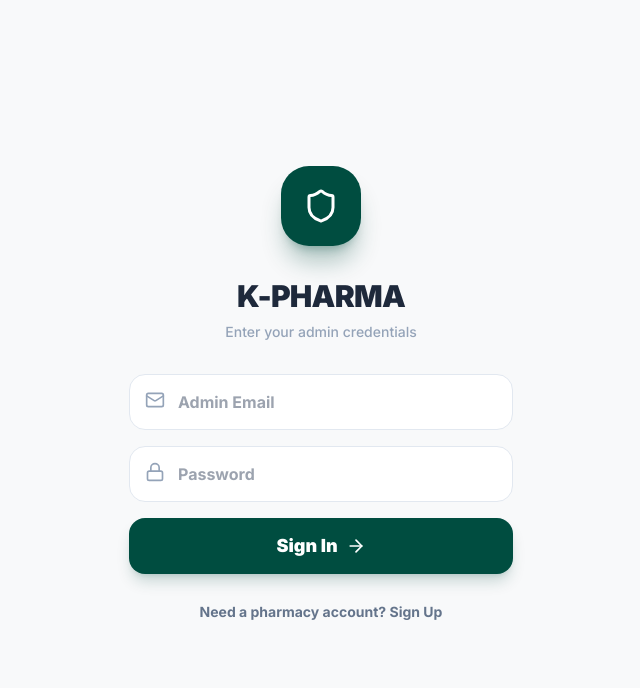
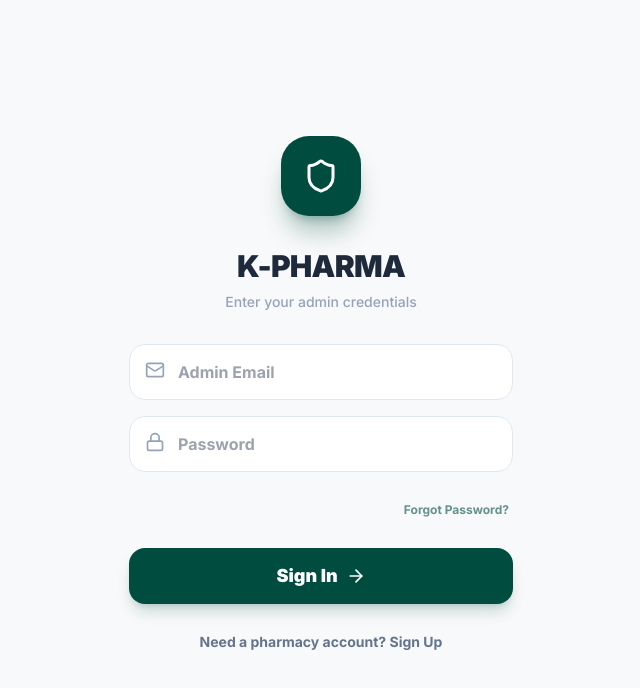
Before and after one commit to Luffytheninja/k-pharma, a Next.js app: page / in a window 1280 px wide. Shown: the top 688 px of the page, without its empty margins (319-959 px from the left). Built offline with nearby package versions, Linux system fonts and the light colour scheme; no server answers.

Commit message:
Implemented end-to-end Password Recovery flow with Forgot Password UI and deep-linked Reset mode

```diff
--- a/src/app/page.tsx
+++ b/src/app/page.tsx
@@ -42,6 +42,8 @@ export default function Home() {
   // DEEP DEBUG NET
   const [globalError, setGlobalError] = useState("");
 
+  const [authMode, setAuthMode] = useState<"login" | "update_password" | undefined>(undefined);
+
   useEffect(() => {
     setMounted(true);
 
@@ -50,8 +52,11 @@ export default function Home() {
       setIsAuthed(!!session);
     });
 
-    const { data: { subscription } } = supabase.auth.onAuthStateChange((_event, session) => {
+    const { data: { subscription } } = supabase.auth.onAuthStateChange((event, session) => {
       setIsAuthed(!!session);
+      if (event === "PASSWORD_RECOVERY") {
+        setAuthMode("update_password");
+      }
     });
 
     return () => subscription.unsubscribe();
@@ -130,7 +135,9 @@ export default function Home() {
   if (!mounted) return null;
 
   if (isAuthed === null) return null; // Still checking session
-  if (isAuthed === false) return <AuthScreen onSuccess={() => setIsAuthed(true)} />;
+  if (isAuthed === false || authMode === "update_password") {
+    return <AuthScreen initialMode={authMode} onSuccess={() => { setIsAuthed(true); setAuthMode(undefined); }} />;
+  }
 
   return (
     <div className="fixed inset-0 overflow-hidden bg-[#f8f9fa]">
--- a/src/components/AuthScreen.tsx
+++ b/src/components/AuthScreen.tsx
@@ -7,34 +7,45 @@ import { supabase } from "@/lib/supabase";
 
 interface AuthScreenProps {
   onSuccess: () => void;
+  initialMode?: "login" | "signup" | "onboarding" | "forgot" | "update_password";
 }
 
-export default function AuthScreen({ onSuccess }: AuthScreenProps) {
-  const [mode, setMode] = useState<"login" | "signup" | "onboarding">("login");
+export default function AuthScreen({ onSuccess, initialMode = "login" }: AuthScreenProps) {
+  const [mode, setMode] = useState<"login" | "signup" | "onboarding" | "forgot" | "update_password">(initialMode);
   const [email, setEmail] = useState("");
   const [password, setPassword] = useState("");
   const [pharmacyName, setPharmacyName] = useState("");
   const [loading, setLoading] = useState(false);
   const [error, setError] = useState("");
+  const [successMsg, setSuccessMsg] = useState("");
 
   const handleAuth = async () => {
     setLoading(true);
     setError("");
+    setSuccessMsg("");
     try {
       if (mode === "login") {
         const { error } = await supabase.auth.signInWithPassword({ email, password });
         if (error) throw error;
         await checkOnboarding();
+      } else if (mode === "forgot") {
+        const { error } = await supabase.auth.resetPasswordForEmail(email, {
+          redirectTo: window.location.origin,
+        });
+        if (error) throw error;
+        setSuccessMsg("Reset link sent! Please check your email inbox.");
+      } else if (mode === "update_password") {
+        const { error } = await supabase.auth.updateUser({ password });
+        if (error) throw error;
+        setSuccessMsg("Password updated successfully! You can now log in.");
+        setMode("login");
       } else {
         const { data, error } = await supabase.auth.signUp({ email, password });
         if (error) throw error;
-
-        // If Supabase is configured to not auto-login (e.g. email confirm required)
         if (!data.session) {
-          setError("Account created! Please check your email to verify before logging in.");
+          setSuccessMsg("Account created! Please verify your email before logging in.");
           return;
         }
-
         setMode("onboarding");
       }
     } catch (e: any) {
@@ -82,7 +93,6 @@ export default function AuthScreen({ onSuccess }: AuthScreenProps) {
         throw new Error("Session expired. Please log in again.");
       }
 
-      // Check if pharmacy already exists for this user (prevent duplicates)
       const { data: existing } = await supabase
         .from("pharmacies")
         .select("id")
@@ -102,7 +112,6 @@ export default function AuthScreen({ onSuccess }: AuthScreenProps) {
 
       if (pErr) throw pErr;
 
-      // Create initial branch
       const { error: bErr } = await supabase.from("branches").insert([{
         pharmacy_id: pharmacy.id,
         name: "Main Branch"
@@ -131,11 +140,12 @@ export default function AuthScreen({ onSuccess }: AuthScreenProps) {
         </motion.div>
 
         <h1 className="text-3xl font-black text-slate-800 text-center tracking-tight mb-2 uppercase">
-          {mode === "onboarding" ? "Register Store" : "K-Pharma"}
+          {mode === "onboarding" ? "Register Store" : mode === "forgot" ? "Reset Access" : mode === "update_password" ? "New Password" : "K-Pharma"}
         </h1>
         <p className="text-center text-sm font-medium text-slate-400 mb-8 px-4">
-          {mode === "onboarding"
-            ? "Welcome! Name your pharmacy to start your first branch."
+          {mode === "onboarding" ? "Welcome! Name your pharmacy."
+            : mode === "forgot" ? "We'll send you a secure link to your admin email."
+            : mode === "update_password" ? "Secure your account with a fresh password."
             : mode === "login" ? "Enter your admin credentials" : "Create a new pharmacy account"}
         </p>
 
@@ -147,7 +157,7 @@ export default function AuthScreen({ onSuccess }: AuthScreenProps) {
                   <Store className="absolute left-4 top-4 text-slate-400" size={20} />
                   <input
                     type="text"
-                    placeholder="Pharmacy Name (e.g. K-Pharma Lagos)"
+                    placeholder="Pharmacy Name"
                     value={pharmacyName}
                     onChange={(e) => setPharmacyName(e.target.value)}
                     className="w-full h-14 bg-white border border-slate-200 rounded-2xl pl-12 pr-4 font-bold text-slate-800 focus:ring-2 focus:ring-[#004d40]/20 outline-none transition-all"
@@ -163,19 +173,32 @@ export default function AuthScreen({ onSuccess }: AuthScreenProps) {
                     placeholder="Admin Email"
                     value={email}
                     onChange={(e) => setEmail(e.target.value)}
-                    className="w-full h-14 bg-white border border-slate-200 rounded-2xl pl-12 pr-4 font-bold text-slate-800 focus:ring-2 focus:ring-[#004d40]/20 outline-none transition-all"
+                    disabled={mode === "update_password"}
+                    className="w-full h-14 bg-white border border-slate-200 rounded-2xl pl-12 pr-4 font-bold text-slate-800 focus:ring-2 focus:ring-[#004d40]/20 outline-none transition-all disabled:opacity-50"
                   />
                 </div>
+                {mode !== "forgot" && (
                   <div className="relative">
                     <Lock className="absolute left-4 top-4 text-slate-400" size={20} />
                     <input
                       type="password"
-                    placeholder="Password"
+                      placeholder={mode === "update_password" ? "New Password" : "Password"}
                       value={password}
                       onChange={(e) => setPassword(e.target.value)}
                       className="w-full h-14 bg-white border border-slate-200 rounded-2xl pl-12 pr-4 font-bold text-slate-800 focus:ring-2 focus:ring-[#004d40]/20 outline-none transition-all"
                     />
                   </div>
+                )}
+                {mode === "login" && (
+                  <div className="text-right px-1">
+                    <button
+                      onClick={() => { setMode("forgot"); setError(""); setSuccessMsg(""); }}
+                      className="text-xs font-bold text-[#004d40]/60 hover:text-[#004d40]"
+                    >
+                      Forgot Password?
+                    </button>
+                  </div>
+                )}
               </motion.div>
             )}
           </AnimatePresence>
@@ -187,6 +210,13 @@ export default function AuthScreen({ onSuccess }: AuthScreenProps) {
             </div>
           )}
 
+          {successMsg && (
+            <div className="flex items-center gap-2 text-green-600 text-xs font-bold bg-green-50 p-4 rounded-xl">
+              <Shield size={14} />
+              {successMsg}
+            </div>
+          )}
+
           <button
             onClick={mode === "onboarding" ? handleRegisterStore : handleAuth}
             disabled={loading}
@@ -194,19 +224,29 @@ export default function AuthScreen({ onSuccess }: AuthScreenProps) {
           >
             {loading ? <Loader2 size={24} className="animate-spin" /> : (
               <>
-                {mode === "login" ? "Sign In" : mode === "signup" ? "Get Started" : "Launch Store"}
+                {mode === "login" ? "Sign In" : mode === "signup" ? "Get Started" : mode === "forgot" ? "Send Reset Link" : "Update Password"}
                 <ArrowRight size={20} />
               </>
             )}
           </button>
 
-          {mode !== "onboarding" && (
+          {mode !== "onboarding" && mode !== "update_password" && (
+            <div className="flex flex-col gap-2">
               <button
-              onClick={() => { setMode(mode === "login" ? "signup" : "login"); setError(""); }}
+                onClick={() => { setMode(mode === "login" ? "signup" : "login"); setError(""); setSuccessMsg(""); }}
                 className="w-full py-2 text-sm font-bold text-slate-500 hover:text-[#004d40] transition-colors"
               >
                 {mode === "login" ? "Need a pharmacy account? Sign Up" : "Already have an account? Log In"}
               </button>
+              {mode === "forgot" && (
+                <button
+                  onClick={() => { setMode("login"); setError(""); setSuccessMsg(""); }}
+                  className="w-full py-2 text-xs font-black text-[#004d40] uppercase tracking-wider"
+                >
+                  ← Back to Login
+                </button>
+              )}
+            </div>
           )}
         </div>
       </div>
```
Lines whose indentation alone changed are shown as unchanged.
